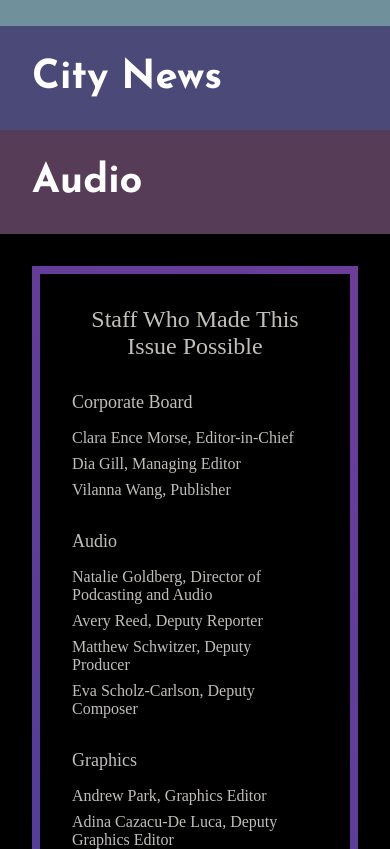
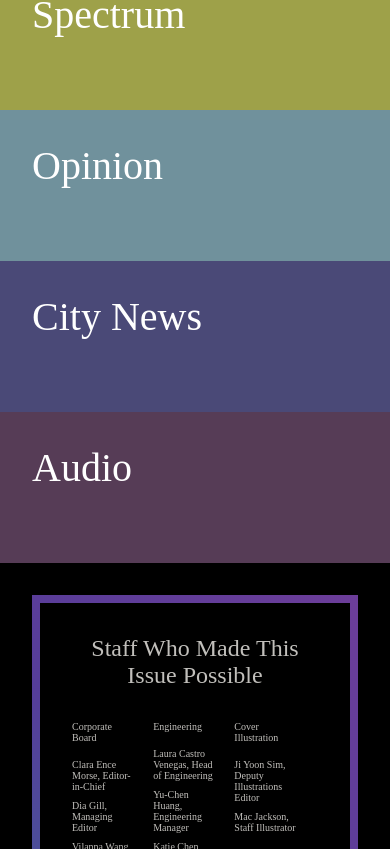
Before and after one commit to spectatorpublishing/lgbt-history-2023, a React (Create React App) app: page / in a window 390 px wide. Shown: the part 2835-3684 px from the top of the page. Built offline with nearby package versions, Linux system fonts and the light colour scheme.

Commit message:
edited mobile credits

```diff
--- a/src/components/Credits.js
+++ b/src/components/Credits.js
@@ -36,9 +36,6 @@ const Title = styled.div`
 const Row = styled.div`
     display: flex;
     flex-direction: row;
-    @media only screen and (max-width: 768px){
-        flex-direction: column;
-    }
 `;
 
 const Column = styled.div`
@@ -46,9 +43,6 @@ const Column = styled.div`
     flex-direction: column;
     width: 33%;
     font-size: 1.25rem;
-    @media only screen and (max-width: 768px){
-        width: 100%;
-    }
 `;
 
 const Section = styled.div`
@@ -64,7 +58,7 @@ const SectionName = styled.div`
     font-size: 25px;
     margin-bottom: 1rem;
     @media only screen and (max-width: 768px){
-        font-size: 1.125rem;
+        font-size: 10px;
     }
 `;
 
@@ -75,7 +69,7 @@ const Name = styled.div`
     font-size: 25px;
     margin-bottom: 0.5rem;
     @media only screen and (max-width: 768px){
-        font-size: 1rem;
+        font-size: 10px;
     }
 `;
 
--- a/src/components/Rainbow.js
+++ b/src/components/Rainbow.js
@@ -8,9 +8,11 @@ import { stripes } from '../data/sections';
 
 
 const VerticalTitle = styled.div`
-    font-size: 3rem;
-    font-weight: bold;
-    color: white;
+    color: #E7E4DD;
+    font-size: 40px;
+    font-family: DM Serif Text;
+    font-weight: 400;
+    word-wrap: break-word;
     margin: 0 2rem 2rem 2rem;
     writing-mode: vertical-rl;
     transform: rotate(180deg);
@@ -27,8 +29,10 @@ const HorizontalTitle = styled.div`
     display: none;
 
     @media only screen and (max-width: 768px) {
-        font-size: 2.5rem;
-        font-weight: bold;
+        color: #E7E4DD;
+        font-size: 40px;
+        font-family: DM Serif Text;
+        font-weight: 400;
         color: white;
         margin: 2rem;
         display: flex;
@@ -48,6 +52,7 @@ const Flag = styled.div`
     background-clip: content-box;
     margin: 0 8rem;
     flex-direction: row;
+    justify-content: space-between;
     display: flex;
     height: 2220px;
     width: 100%;
@@ -59,7 +64,7 @@ const Flag = styled.div`
     }
     @media only screen and (max-width: 768px){
         flex-direction: column;
-        height: fit-content;
+        height: 100%;
         margin: 0;
     }
 `;
@@ -79,6 +84,7 @@ const Column = styled.div`
     right: ${props => props.sticky ? '0' : 'null'};
     @media only screen and (max-width: 768px){
         height: 100%;
+        padding-bottom: 40px;
     }
 `
 
```
